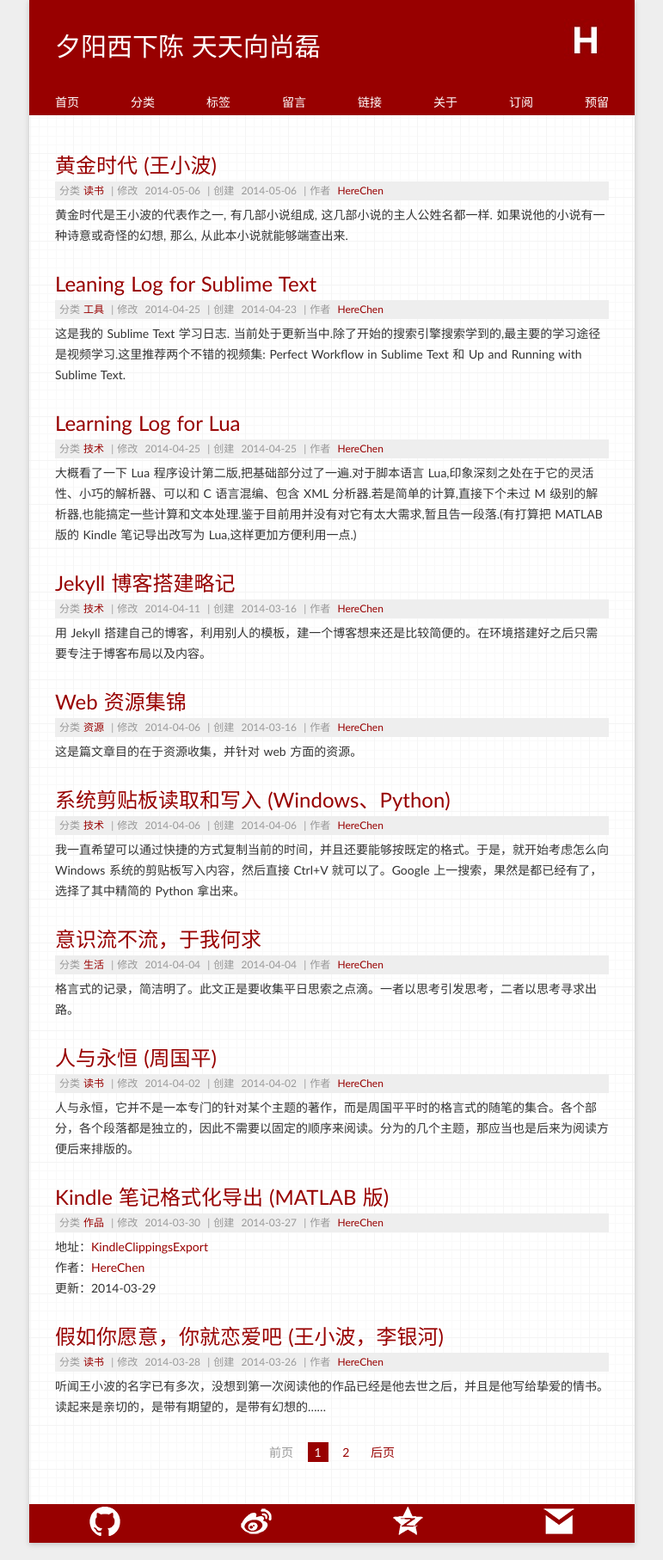
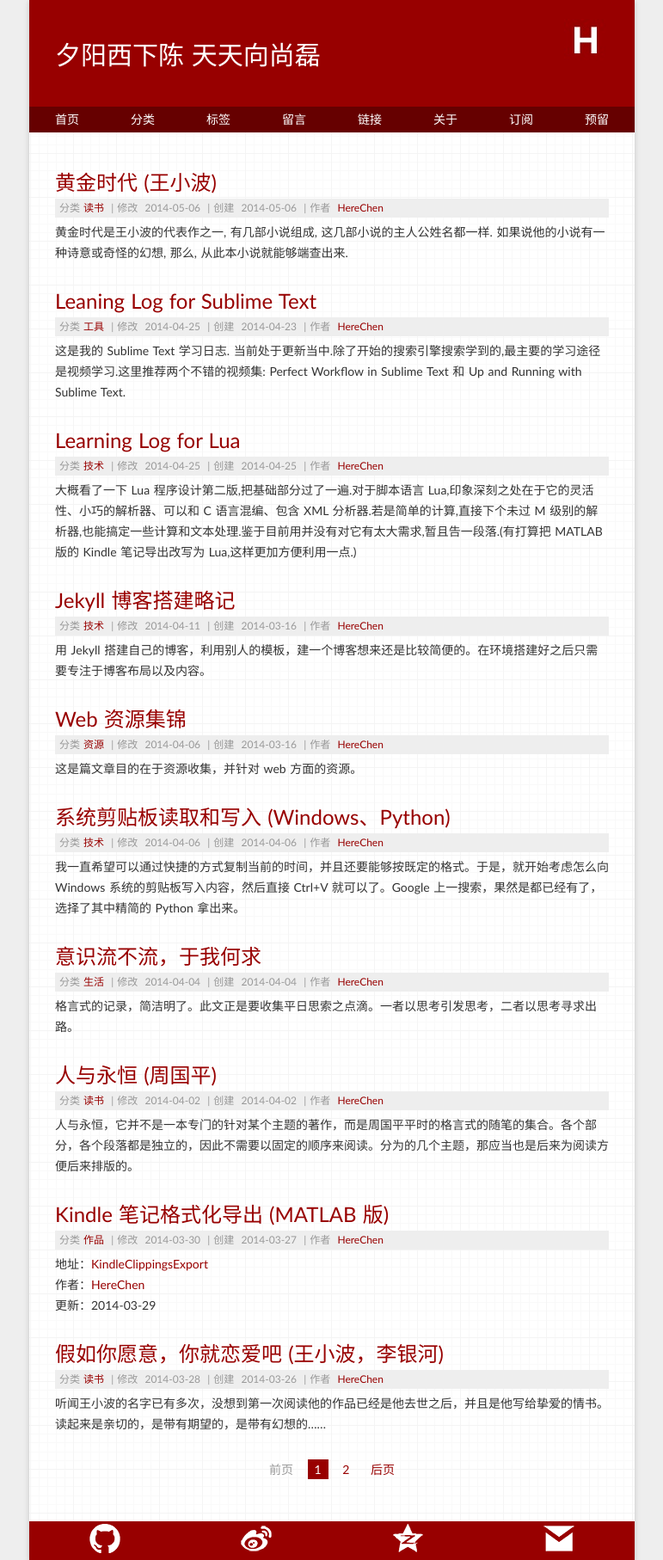
Before and after one commit to Xuezhiyuanlin/herechen.github.io, a Jekyll site: the page built from index.html, in a window 1280 px wide. Shown: the whole page at 86% size, without its empty margins (254-1025 px from the left). Built offline with Jekyll 4.4.1, drawn with Linux system fonts in a browser that asks for light colours; some web fonts are replaced; Markdown is read by kramdown in place of the engine named in the settings; the list of posts is cut into pages by our own code.

Commit message:
herechen

```diff
--- a/media/css/style.css
+++ b/media/css/style.css
@@ -14,7 +14,7 @@ body{font-size:14px;
 }
 *{padding:0;margin: 0;border:none;outline:none;}
 /*color*/
-header,footer,.nav,#instantclick-bar{background: #980000;}
+header,footer,#instantclick-bar{background: #980000;}
 .displaybutton,.meta{background: #eee;}
 /*custom*/
 h1,h2,h3,h4{font-weight: 400; color: #980000;}
@@ -43,11 +43,11 @@ p,ul{margin-bottom: 14px;margin-top: 14px;}
 	box-shadow: 0 2px 6px rgba(100,100,100,0.3);
 }
 /*header*/
-header{padding:30px;display: block;position:relative;}
+header{padding:40px 30px;display: block;position:relative;}
 header h1 a{font-size: 30px;font-weight:300;color: #ffffff;padding: 10px 0px;}
 .logo{top: 20px;right:30px;max-width: 100%;vertical-align: middle;position: absolute;margin: 2px;}
 /*navigation*/
-.nav{font-size: 14px;height: 30px;text-transform:uppercase;}
+.nav{font-size: 14px;height: 30px;text-transform:uppercase;background: #660000;}
 .nav ul{margin: 0;padding: 0;line-height: 30px;list-style: none;}
 .nav li{float:left;width: 12.5%;height: 30px;}
 .nav a{display:block;color:#ffffff;text-align: center;}
```
